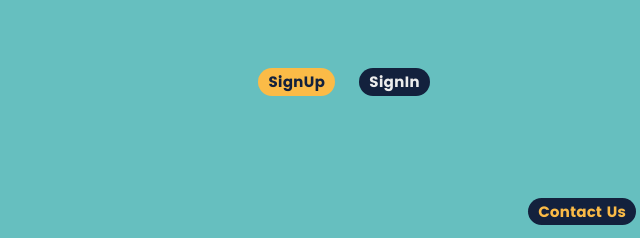
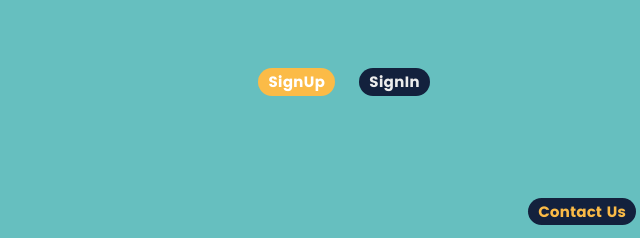
Before and after one commit to MarsIfeanyi/Flixia-Landing-Page, a plain HTML site: page index.html in a window 1280 px wide. In both pictures the pointer is over the link "SignUp". Shown: the part 645-883 px from the top of the page, 306-946 px from the left. Drawn offline with nearby package versions, Linux system fonts and the light colour scheme.

Commit message:
Update: Remove unsed Style and Add hover effect on SignUp class

```diff
--- a/assets/style.css
+++ b/assets/style.css
@@ -39,7 +39,6 @@ body {
   color: var(--accent-color);
   font-size: 30px;
   font-weight: 400;
-  /* display: flex; */
   font-family: "Istok Web";
 }
 
@@ -48,7 +47,6 @@ body {
   width: 20%;
   font-size: 60px;
   font-weight: 600;
-  /* display: flex; */
   margin: 0;
   margin-left: 10px;
   padding-top: 10px;
@@ -59,9 +57,7 @@ nav {
   float: right;
   margin-left: 200px;
   text-decoration: none;
-
   padding-top: 20px;
-
   top: 0;
   left: 0;
   margin-right: 100px;
@@ -78,15 +74,6 @@ nav {
 .nav :hover {
   color: var(--accent-color);
 }
-
-/* Image */
-/* .girlImg {
-  width: 100%;
-  height: 50%;
-  justify-content: center;
-  align-items: center;
-  display: flex;
-} */
 
 .girlImg {
   width: 100%;
@@ -128,7 +115,6 @@ nav {
 /* Actions */
 
 .signUp {
-  /* background-color: var(--accent-color); */
   font-size: 15px;
   font-family: "Poppins";
   font-weight: 600;
@@ -137,10 +123,7 @@ nav {
   border-radius: 50px;
   border: none;
   background-color: #fbbb47;
-  /* justify-content: center;
-    align-items: center; */
   display: inline-block;
-  /* margin: auto; */
   cursor: pointer;
   margin-right: 20px;
   text-decoration: none;
@@ -148,7 +131,6 @@ nav {
 }
 
 .signIn {
-  /* background-color: var(--accent-color); */
   font-size: 15px;
   font-family: "Poppins";
   font-weight: 600;
@@ -157,10 +139,7 @@ nav {
   border-radius: 50px;
   border: none;
   background-color: #13213d;
-  /* justify-content: center;
-    align-items: center; */
   display: inline-block;
-  /* margin: auto; */
   cursor: pointer;
   text-decoration: none;
 }
@@ -172,8 +151,7 @@ nav {
 .container {
   display: flex;
   justify-content: center;
-  /* margin-left: 20px;
-    width: 50%; */
+
   margin-left: 20px;
   border: none;
 }
@@ -194,9 +172,7 @@ Footer */
   border-radius: 50px;
   border: none;
   background-color: #13213d;
-
   display: inline-block;
-
   cursor: pointer;
   margin-right: 30px;
   text-decoration: none;
@@ -205,15 +181,10 @@ Footer */
 .contact:hover {
   color: white;
 }
-/* .contact :hover {
-  columns: white;
-} */
 
 .footer {
   display: flex;
   justify-content: center;
-  /* margin-left: 20px;
-      width: 50%; */
   margin-left: 40rem;
   padding-left: 50px;
   margin-top: 100px;
@@ -222,7 +193,6 @@ Footer */
 
 .link {
   display: inline-block;
-  /* margin-left: 20px; */
   justify-content: center;
   margin-bottom: 0;
   padding-bottom: 0;
@@ -243,6 +213,10 @@ Footer */
 
 .signIn:hover {
   color: #fbbb47;
+}
+
+.signUp:hover {
+  color: white;
 }
 
 /* Forms */
@@ -288,7 +262,6 @@ textarea {
   vertical-align: middle;
 }
 
-/* styling the submit button by using an artribute selector */
 input[type="submit"] {
   display: block;
   width: 30%;
@@ -314,7 +287,7 @@ input[type="submit"]:hover {
 
 .paragraph {
   font-family: "Istok Web";
-  /* text-align: center; */
+
   justify-content: space-evenly;
   font-size: 20px;
   padding-top: 0;
@@ -326,7 +299,6 @@ input[type="submit"]:hover {
 .greeting {
   text-align: center;
   font-family: "Istok Web";
-
   justify-content: space-evenly;
   font-size: 40px;
   padding-top: 0;
@@ -339,7 +311,6 @@ input[type="submit"]:hover {
 
 .services {
   font-family: "Istok Web";
-
   justify-content: space-evenly;
   font-size: 30px;
   padding-top: 0;
```
